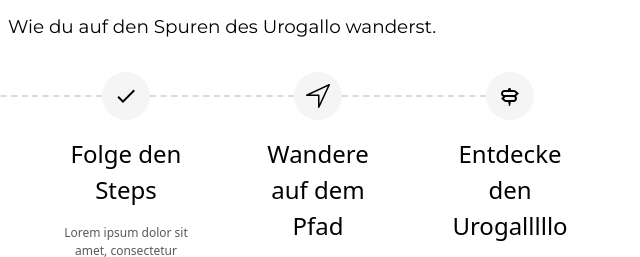
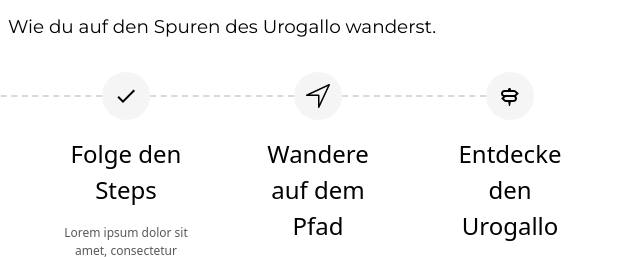
Before and after one commit to slaneins/Urogallus, a website built with Parcel: page index.html in a window 1280 px wide. Shown: the part 920-1177 px from the top of the page, 415-1055 px from the left. Built offline with nearby package versions, Linux system fonts and the light colour scheme; a script that the page names is missing; a web font is replaced by a local one.

Commit message:
Update index.html
Reverted Test

```diff
--- a/index.html
+++ b/index.html
@@ -212,7 +212,7 @@
                           </div>
                           <div class="home-container17">
                             <h1 class="home-text30">
-                              <span>Entdecke den Urogalllllo</span>
+                              <span>Entdecke den Urogallo</span>
                               <br />
                             </h1>
                             <span class="home-text33">
```
